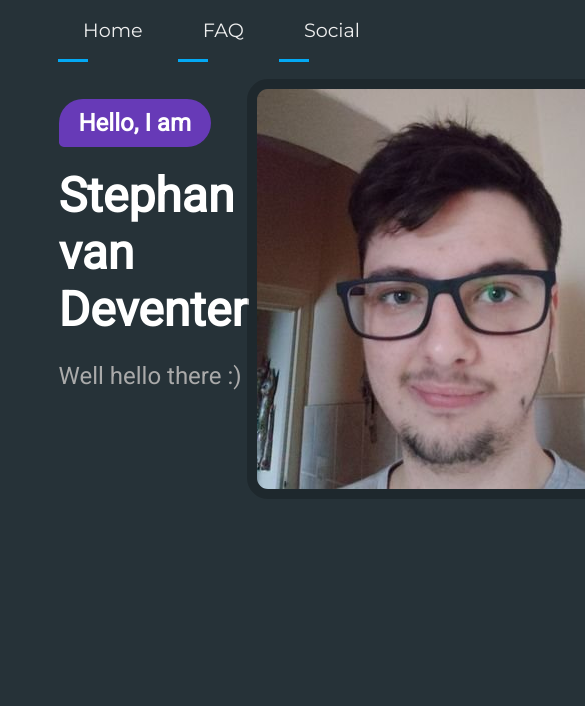
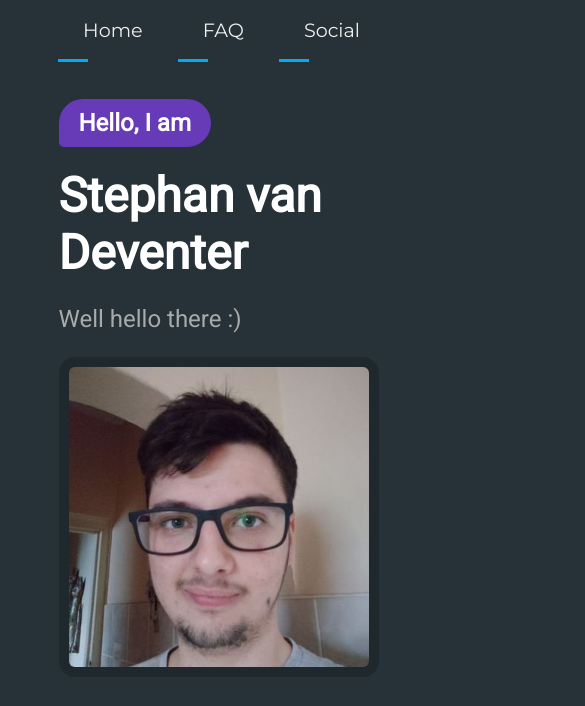
Before and after one commit to PolarizedIons/website-src, a Vue app: page /#/social in a window 390 px wide. Shown: the top 706 px of the page, 585 px wide, since content can reach past the window. Built offline with nearby package versions, Linux system fonts and the light colour scheme.

Commit message:
make homepage & faq page mobile friendly

```diff
--- a/src/components/pages/FaqPage.vue
+++ b/src/components/pages/FaqPage.vue
@@ -122,4 +122,22 @@ export default {
         border-bottom-right-radius: 5px;
         text-align: right;
     }
+
+    @media (max-width: 1000px) {
+        .qna-container {
+            grid-template-columns: 1fr 1fr 1fr;
+        }
+    }
+
+    @media (max-width: 800px) {
+        .qna-container {
+            grid-template-columns: 1fr 1fr;
+        }
+    }
+
+    @media (max-width: 600px) {
+        .qna-container {
+            grid-template-columns: 1fr;
+        }
+    }
 </style>
--- a/src/components/pages/HomePage.vue
+++ b/src/components/pages/HomePage.vue
@@ -48,6 +48,7 @@ export default {
     img {
         border-radius: 5%;
         border: 10px solid rgba(0, 0, 0, 0.2);
+        width: 400px;
     }
 
     h2 {
@@ -69,4 +70,17 @@ export default {
         font-size: 1.5rem;
         color: #aaa;
     }
+
+    @media (max-width: 1200px) {
+        img {
+            width: 300px;
+            height: 300px;
+        }
+    }
+
+    @media (max-width: 800px) {
+        .intro {
+            flex-direction: column;
+        }
+    }
 </style>
```
